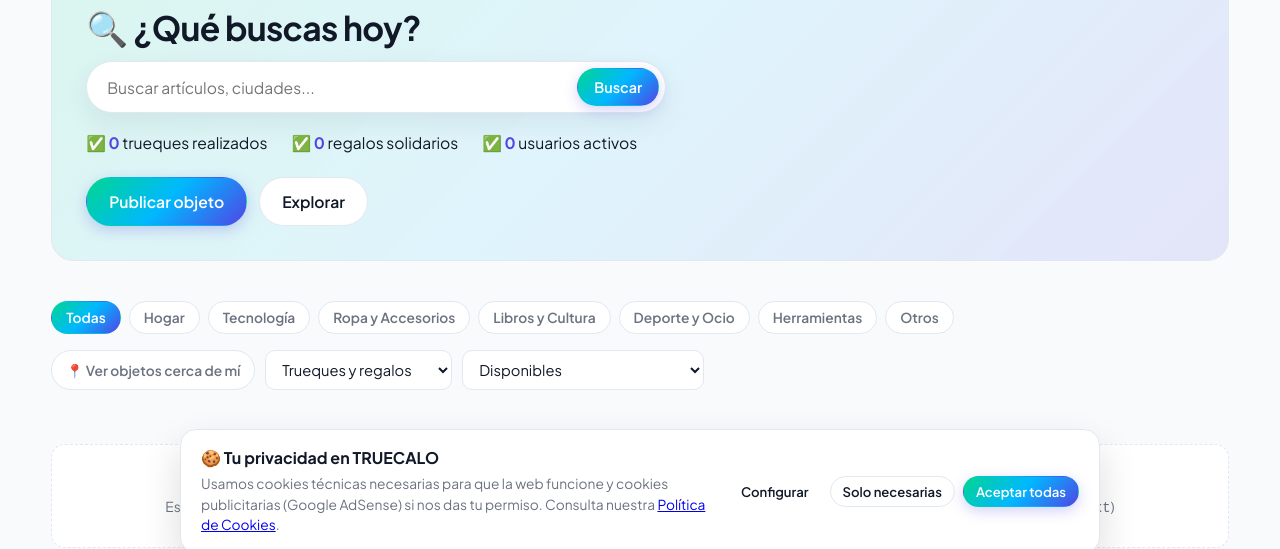
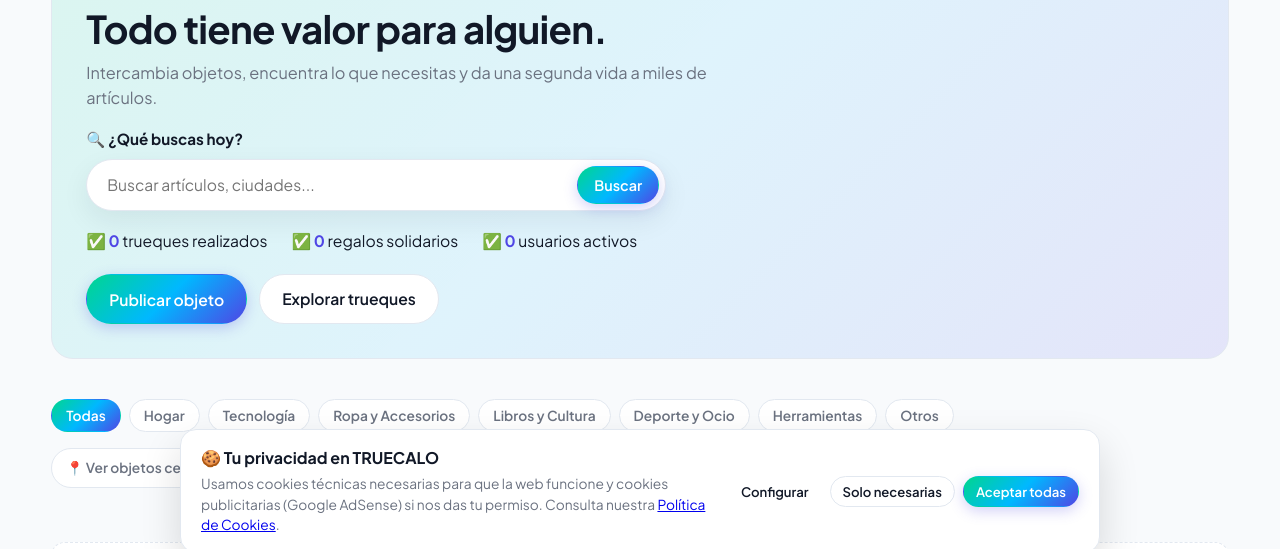
Before and after one commit to franciscoenriquegrima-sketch/truecalo, a website: page public/index.html in a window 1280 px wide. Shown: the part 229-778 px from the top of the page. Drawn offline with Linux system fonts and the light colour scheme; no server answers.

Commit message:
Update Hero headline, subtitle, and CTA buttons
Co-authored-by: Copilot <223556219+Copilot@users.noreply.github.com>

```diff
--- a/public/index.html
+++ b/public/index.html
@@ -100,7 +100,10 @@
           <div class="hero-brand-row">
             <img src="/logo.svg" alt="TRUECALO — Si te interesa, cámbialo" class="hero-logo" />
           </div>
-          <h1>🔍 ¿Qué buscas hoy?</h1>
+          <h1>Todo tiene valor para alguien.</h1>
+          <p class="hero-subtitle">Intercambia objetos, encuentra lo que necesitas y da una segunda vida a miles de artículos.</p>
+
+          <label for="heroSearchInput" class="hero-search-label">🔍 ¿Qué buscas hoy?</label>
           <div class="hero-search-box">
             <input type="search" id="heroSearchInput" placeholder="Buscar artículos, ciudades..." aria-label="Buscar artículos o ciudades" />
             <button type="button" class="btn btn-primary" id="btnHeroSearch">Buscar</button>
@@ -114,7 +117,7 @@
 
           <div class="hero-cta">
             <button class="btn btn-primary btn-lg" id="btnHeroPublish">Publicar objeto</button>
-            <a href="#catalogo" class="btn btn-outline btn-lg">Explorar</a>
+            <a href="#catalogo" class="btn btn-outline btn-lg">Explorar trueques</a>
           </div>
         </div>
       </div>
--- a/public/styles.css
+++ b/public/styles.css
@@ -237,10 +237,24 @@ body {
 }
 
 .hero-copy h1 {
-  margin: 0 0 14px;
-  font-size: clamp(1.5rem, 2.8vw, 2.1rem);
-  line-height: 1.2;
+  margin: 0 0 10px;
+  font-size: clamp(1.75rem, 3vw, 2.45rem);
+  line-height: 1.15;
   letter-spacing: -0.02em;
+}
+
+.hero-subtitle {
+  margin: 0 0 18px;
+  color: var(--muted);
+  max-width: 58ch;
+  font-size: 1.02rem;
+}
+
+.hero-search-label {
+  display: block;
+  font-weight: 700;
+  font-size: 0.95rem;
+  margin-bottom: 8px;
 }
 
 .hero-search-box {
```
